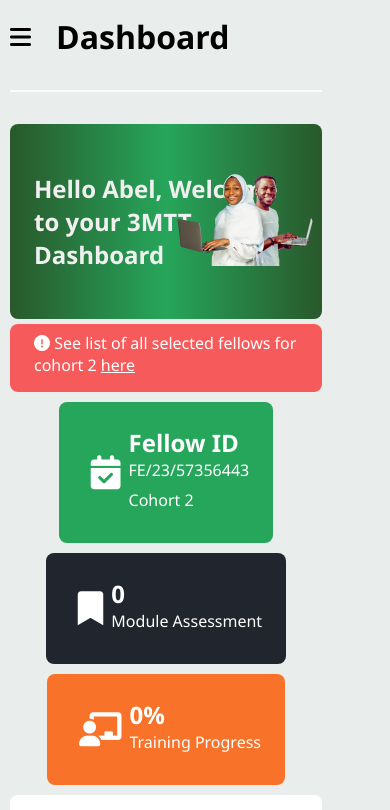
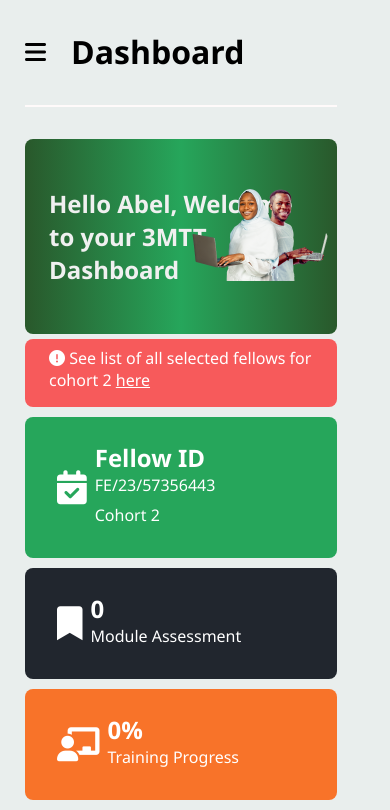
Before and after one commit to ab-abel/Devops-3mtt, a React (Create React App) app: page / in a window 390 px wide. Shown: the top 810 px of the page. Built offline with nearby package versions, Linux system fonts and the light colour scheme.

Commit message:
Update App.css

```diff
--- a/src/App.css
+++ b/src/App.css
@@ -239,7 +239,7 @@
 
   .content {
     width: 80%; /* Original content width */
-    margin: 10px;
+    margin: 25px;
   }
 
   /* .student-details{} */
@@ -249,7 +249,7 @@
   }
   .students, .course, .header-image, .student-info {
       width: auto;
-      margin: 5px auto;
+      margin: 5px 0px;
   }
   .student-details{
       flex-direction: column;
```
